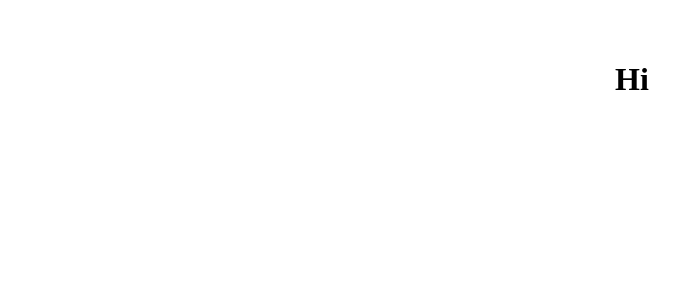
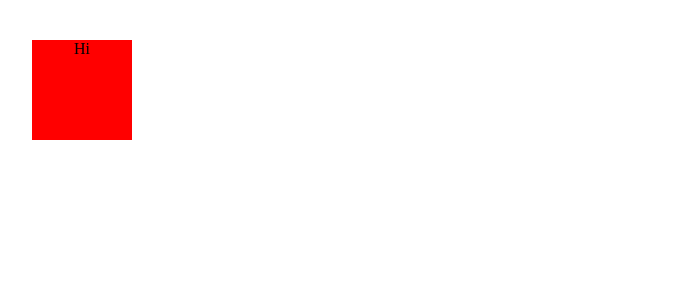
Before and after one commit to bryan-emerson/Select-UI, a React (Vite) app: page / in a window 1280 px wide. Shown: the top 300 px of the page, without its empty margins (8-686 px from the left). Built offline with nearby package versions, Linux system fonts and the light colour scheme.

Commit message:
css module instantiated

```diff
--- a/src/App.tsx
+++ b/src/App.tsx
@@ -1,8 +1,11 @@
+import { Select } from "./Select"
 import './App.css'
 
 function App() {
   return (
-    <h1>Hi</h1>
+    <>
+      <Select />
+    </>
   )
 }
 
--- a/src/select.tsx
+++ b/src/select.tsx
@@ -1,4 +1,3 @@
-
 import styles from "./select.module.css";
 
 type SelectOption = {
@@ -12,10 +11,12 @@ type SelectProps = {
   onChange: (value: SelectOption | undefined) => void
 }
 
-export function Select({value, onChange, options}: SelectProps) {
+export function Select({ value, onChange, options }: SelectProps) {
   return (
-    <div className="container">
-
-    </div>
+    <>
+      <div className={styles.container}>
+        Hi
+      </div>
+    </>
   )
 }
```
